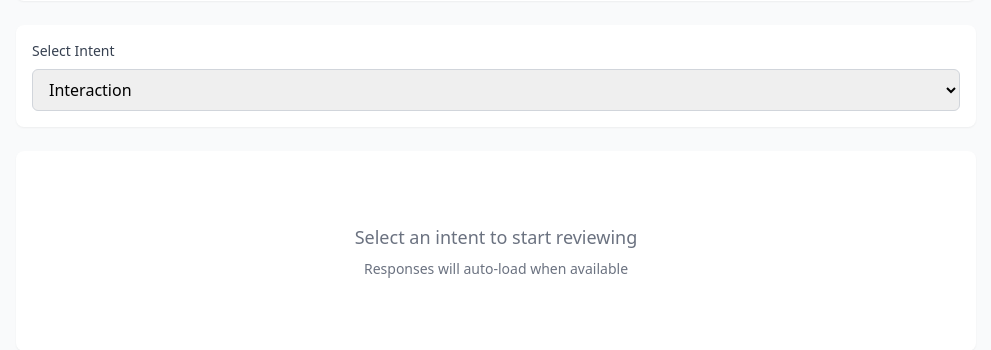
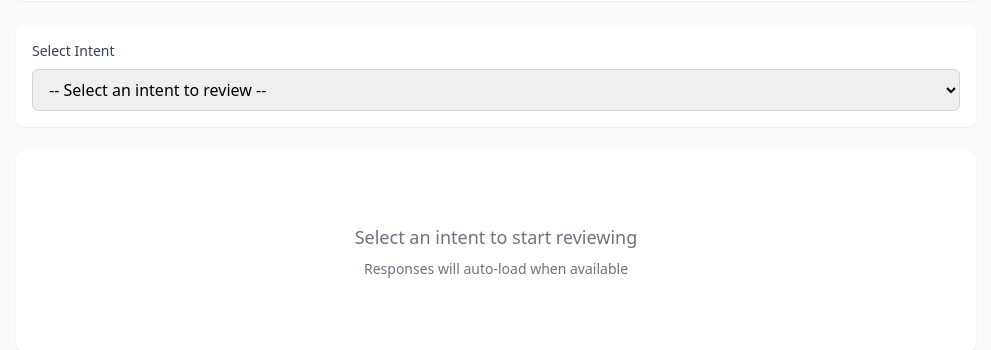
Before and after one commit to piiopah-aardvark/Rutabaga_QA_Website, a Flask app: template app/templates/review.html in a window 1280 px wide. Shown: the part 55-405 px from the top of the page, without its empty margins (144-1135 px from the left). Run offline with Flask 3, Linux system fonts and the light colour scheme; the template is opened without the code that fills it, so the values that code supplies are empty; parts of the project's set-up code (start-up, migrations or seed data) failed here and were passed over; some libraries are stand-ins or nearby versions.

Commit message:
fix: Add placeholder option to intent dropdown
- Add '-- Select an intent to review --' as default disabled option
- Fixes issue where initial 'Interaction' selection doesn't trigger load
- Forces user to actively select an intent to trigger HTMX request

🤖 Generated with Claude Code

```diff
--- a/app/templates/review.html
+++ b/app/templates/review.html
@@ -31,6 +31,7 @@
                 hx-target="#review-form"
                 hx-swap="innerHTML"
                 hx-include="this">
+            <option value="" selected disabled>-- Select an intent to review --</option>
             <option value="interaction">Interaction</option>
             <option value="dosing">Dosing</option>
             <option value="drug_dose_rsi">Drug Dose RSI</option>
```
